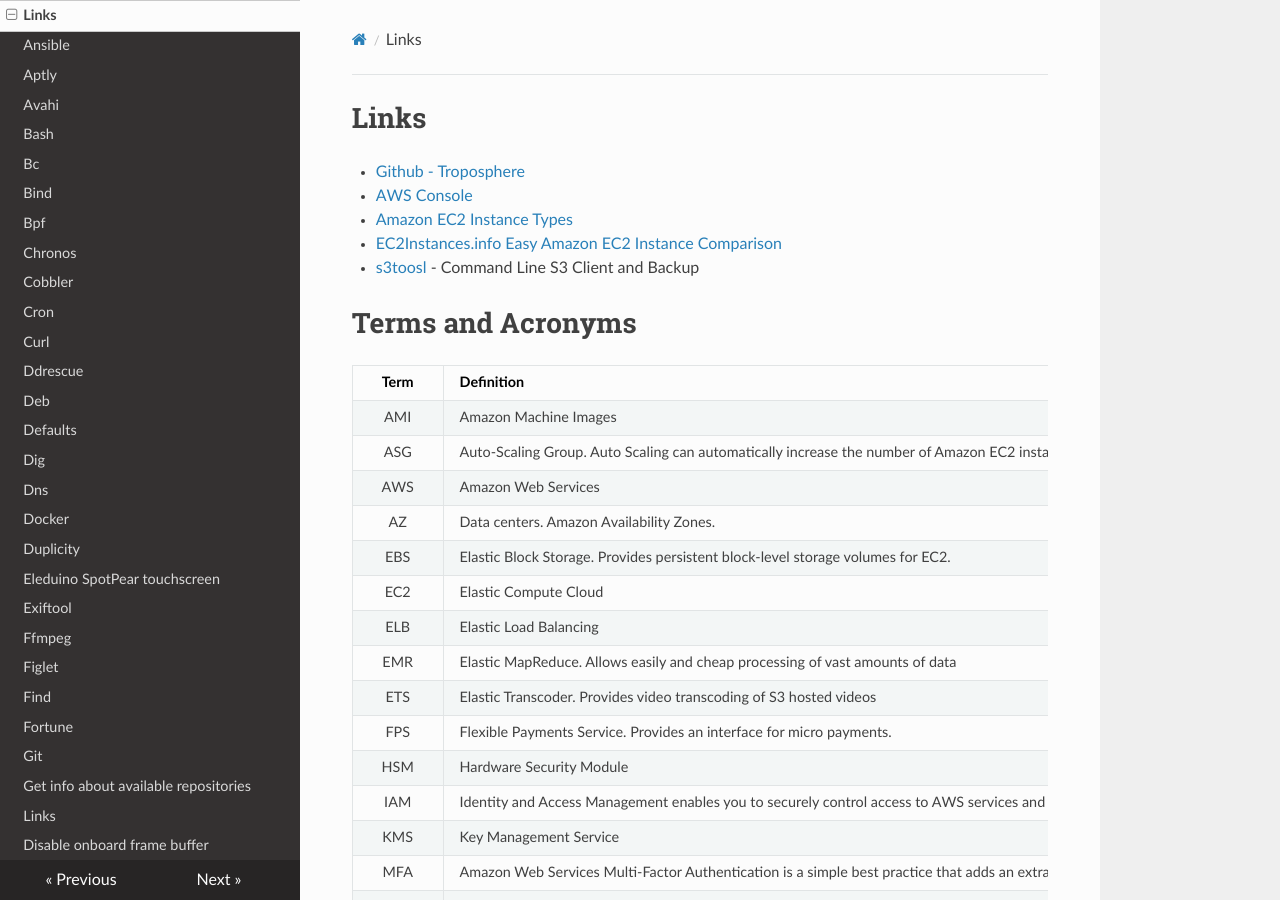
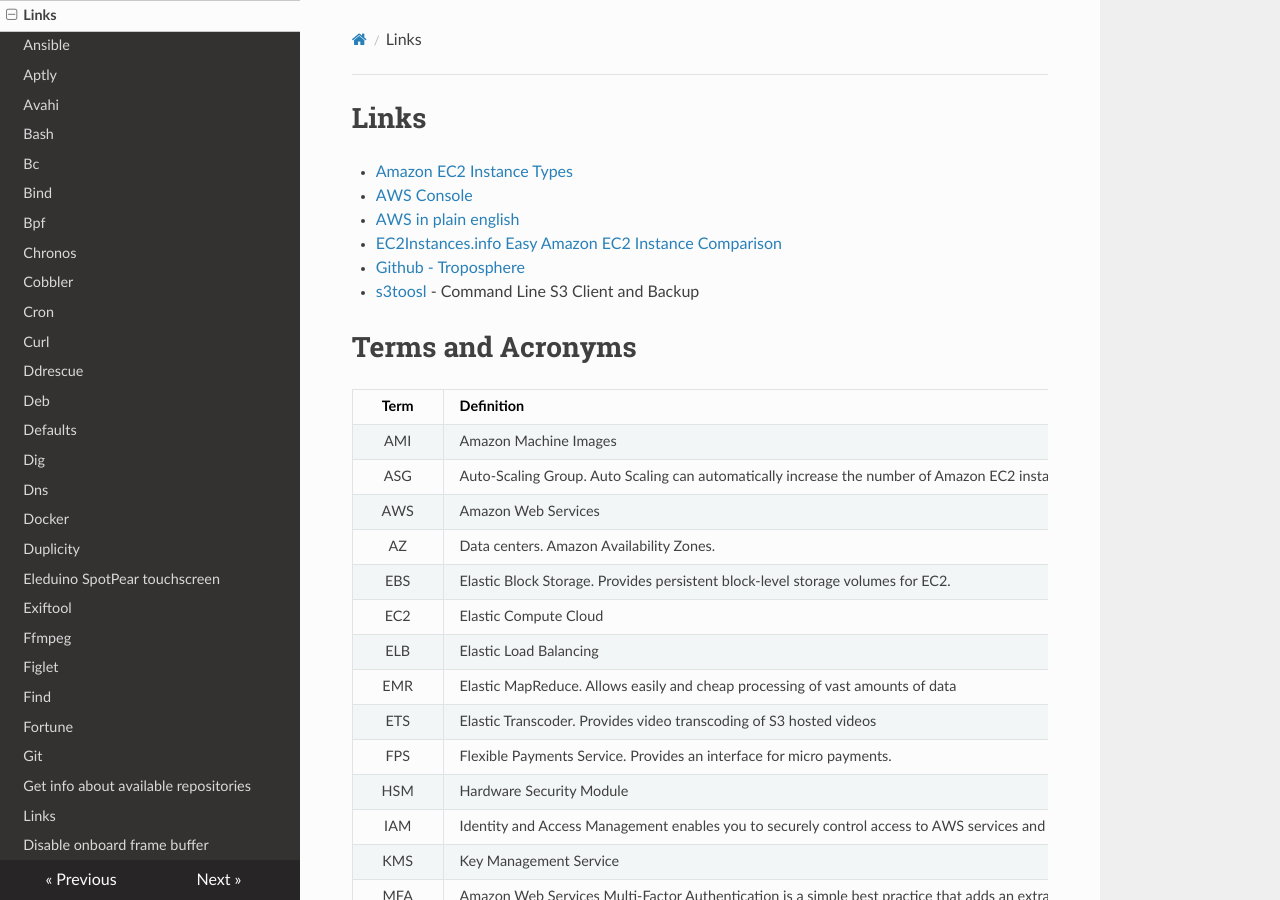
Before and after one commit to lando-cal/tech-notes, an MkDocs documentation site: the page built from docs/amazon.md, in a window 1280 px wide and 900 px high. Built offline with MkDocs 1.6.1, drawn with Linux system fonts in a browser that asks for light colours; nearby versions of some CDN libraries.

Commit message:
Add link. Sort list.

```diff
--- a/docs/amazon.md
+++ b/docs/amazon.md
@@ -1,9 +1,10 @@
 # Links
 
+- [Amazon EC2 Instance Types](https://aws.amazon.com/ec2/instance-types/)
+- [AWS Console](https://console.aws.amazon.com/console/home)
+- [AWS in plain english](https://www.expeditedssl.com/aws-in-plain-english)
+- [EC2Instances.info Easy Amazon EC2 Instance Comparison](http://www.ec2instances.info/)
 - [Github - Troposphere](https://github.com/cloudtools/troposphere)
-- [AWS Console](https://console.aws.amazon.com/console/home)
-- [Amazon EC2 Instance Types](https://aws.amazon.com/ec2/instance-types/)
-- [EC2Instances.info Easy Amazon EC2 Instance Comparison](http://www.ec2instances.info/)
 - [s3toosl](http://s3tools.org) - Command Line S3 Client and Backup
 
 # Terms and Acronyms
```
